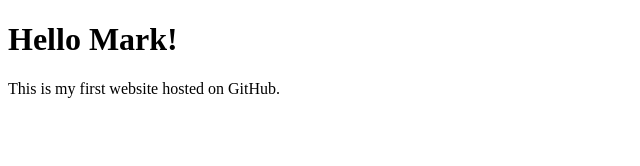
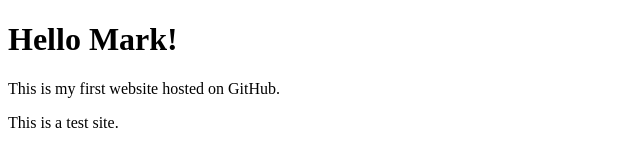
Before and after one commit to bayaw3000/nice.github.io, a plain HTML site: page index.html in a window 1280 px wide. Shown: the whole page, without its empty margins (0-640 px from the left). Drawn offline with Linux system fonts and the light colour scheme.

Commit message:
Update index.html

```diff
--- a/index.html
+++ b/index.html
@@ -18,5 +18,6 @@ cxone('guide','init');
 <body>
     <h1>Hello Mark!</h1>
     <p>This is my first website hosted on GitHub.</p>
+    <p>This is a test site.</p>
 </body>
 </html>
```
